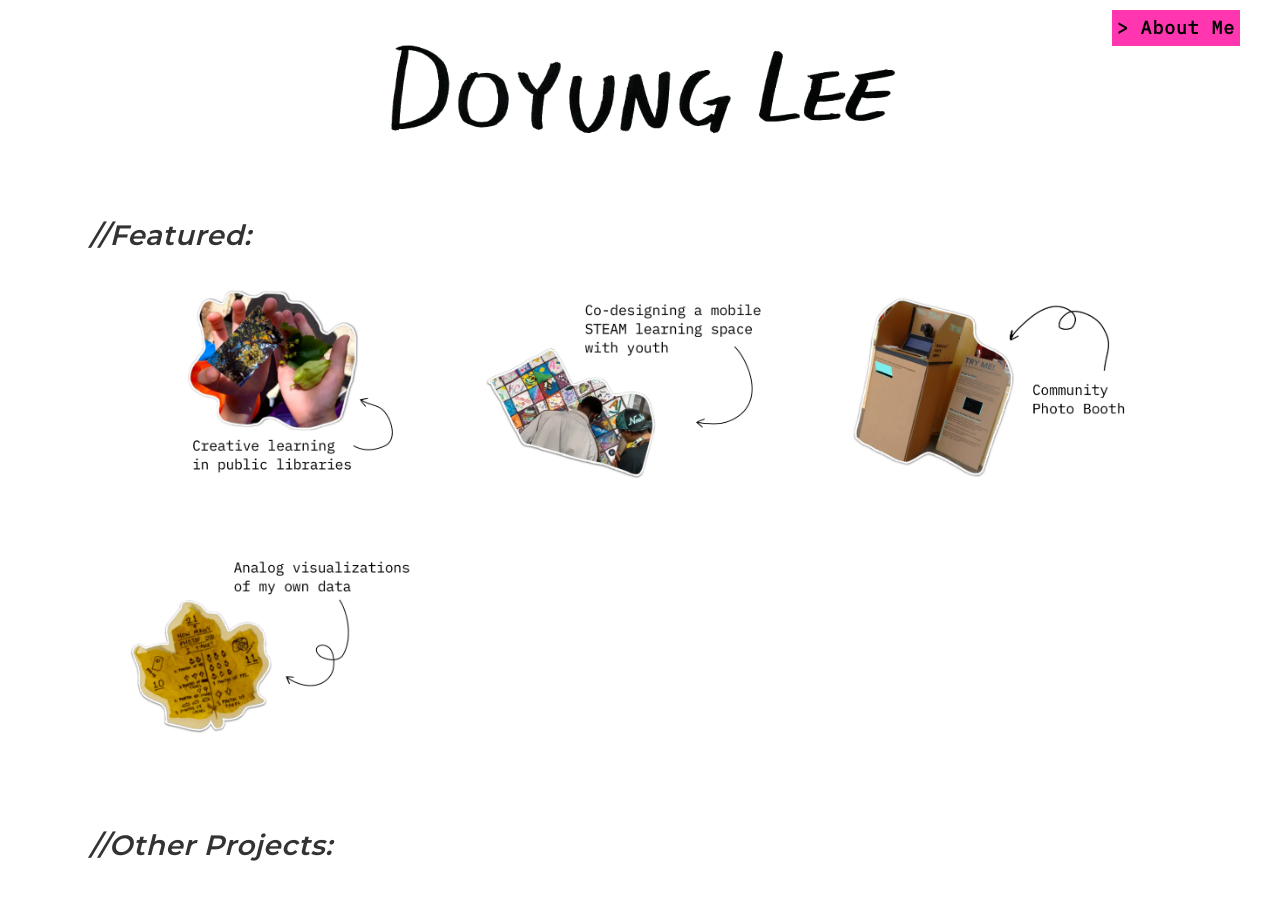
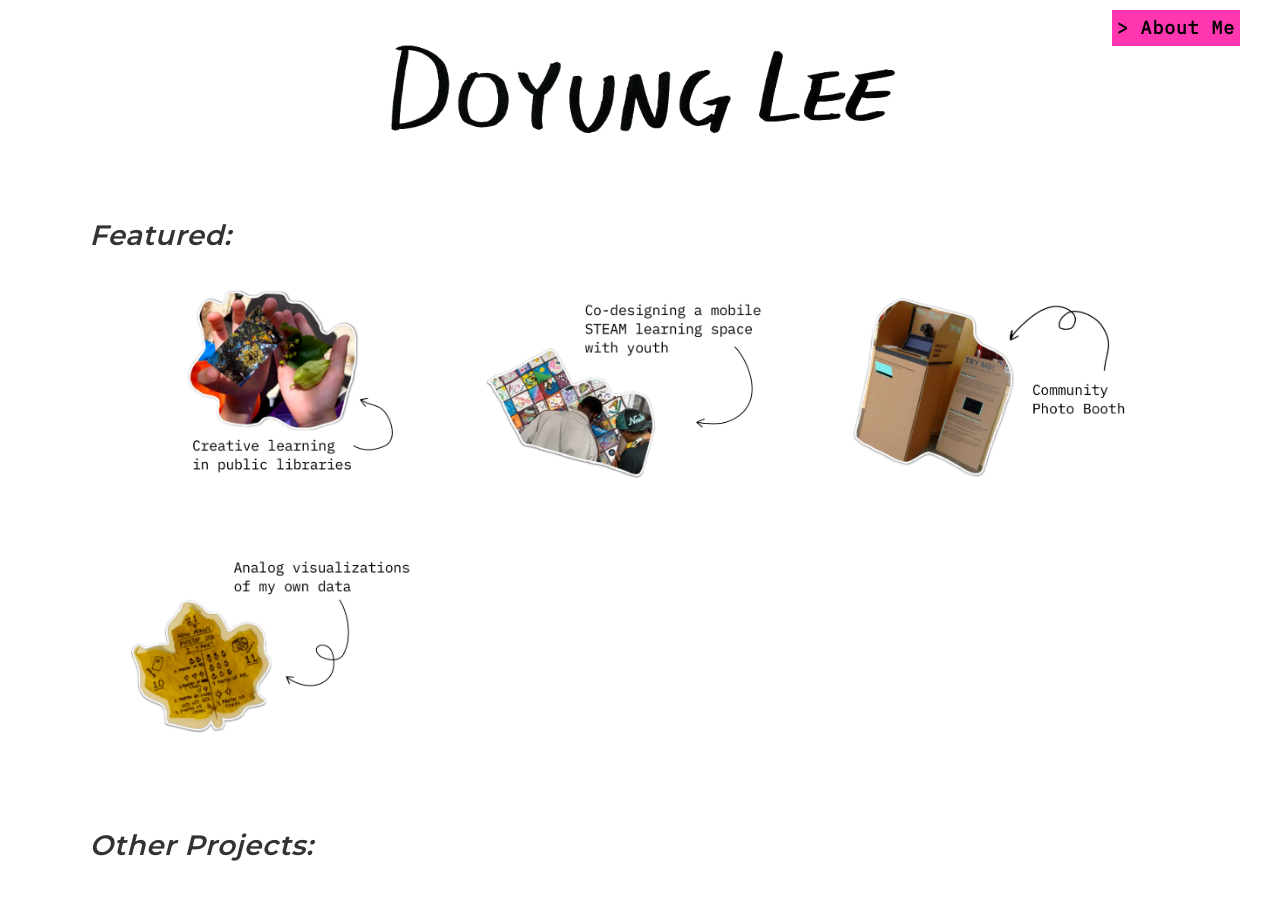
Before and after one commit to doyunglee/doyunglee.github.io, a Jekyll site: the page index.html, which Jekyll copies as it is, in a window 1280 px wide. Built offline with Jekyll 4.4.1, drawn with Linux system fonts in a browser that asks for light colours; nearby versions of some CDN libraries; some web fonts are replaced.

Commit message:
fonts are always so weird

```diff
--- a/communityportraits.html
+++ b/communityportraits.html
@@ -142,14 +142,8 @@
 
     h1 {
         font-size: 34px;
-        font-family: 'Montserrat';
-        font-weight: bolder;
     }
 
-    .section-header {
-        font-family: 'Montserrat';
-        font-weight: bold;
-    }
   }
   @media only screen and (max-width: 650px) {
     .body-wrapper {
--- a/css/main2.css
+++ b/css/main2.css
@@ -48,6 +48,7 @@
 	text-align: center;
 	font-style: italic;
 	font-family: 'Montserrat';
+	font-weight: 600;
 	color: #ffffff;
 	letter-spacing: 2.5px;
 	font-size: 50px;
--- a/index.html
+++ b/index.html
@@ -39,7 +39,7 @@
     </h1>
     <div class="goodies">
             <!-- FAST FACTS -->
-        <h2 class="sidebar-list">//Featured:</h2>
+        <h2 class="sidebar-list">Featured:</h2>
                 <ul class="photo-grid">
                     <li>
                       <a href="publiclibraries.html">
@@ -84,7 +84,7 @@
             </ul>
         </br>
         </br>
-        <h2 class="sidebar-list">//Other Projects:</h2>
+        <h2 class="sidebar-list">Other Projects:</h2>
                 <ul class="photo-grid">
 
                     <li>
--- a/publiclibraries.html
+++ b/publiclibraries.html
@@ -110,11 +110,6 @@
 
     h1 {
         font-size: 34px;
-        font-weight: bolder;
-    }
-
-    .section-header {
-        font-weight: bold;
     }
   }
   @media only screen and (max-width: 650px) {
```
